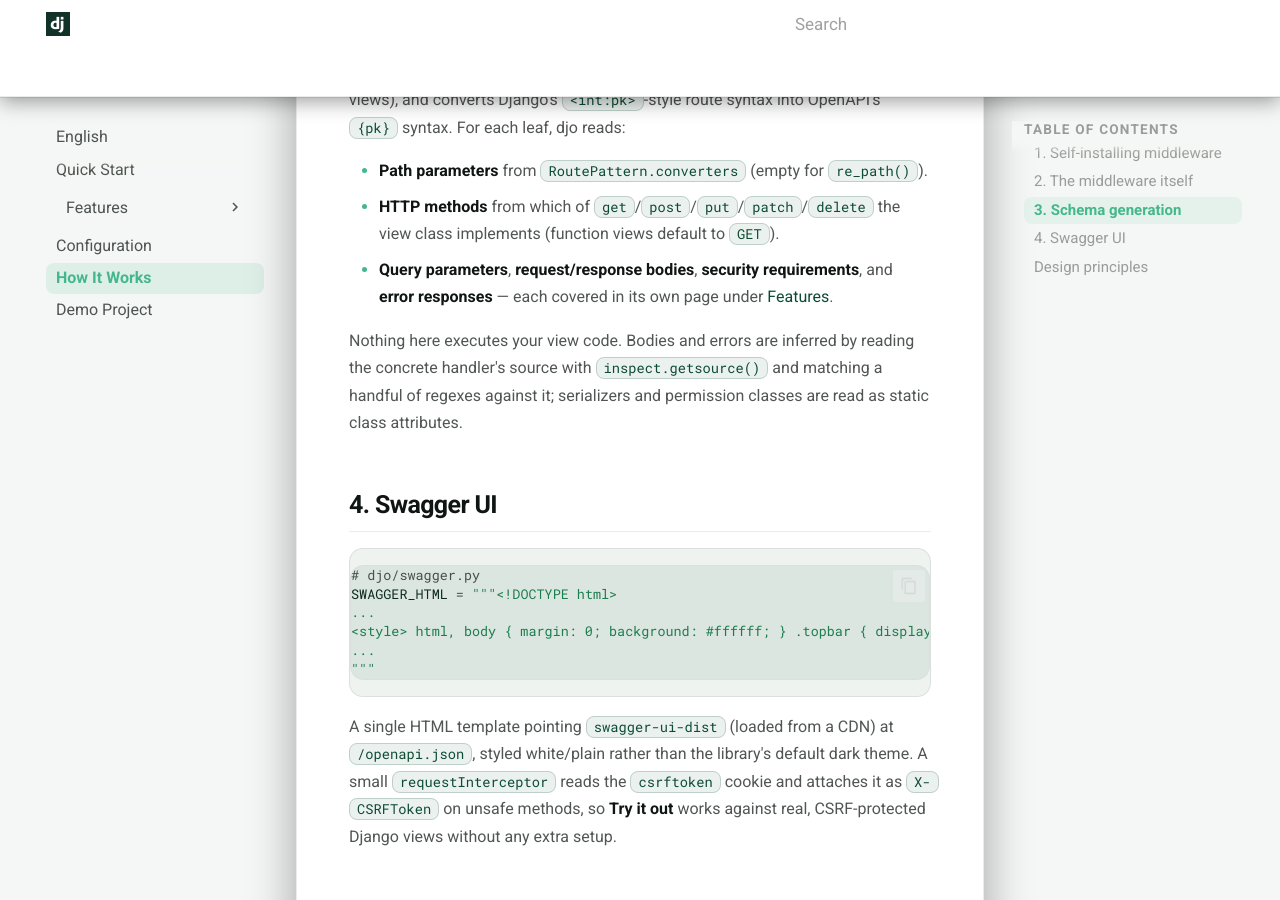
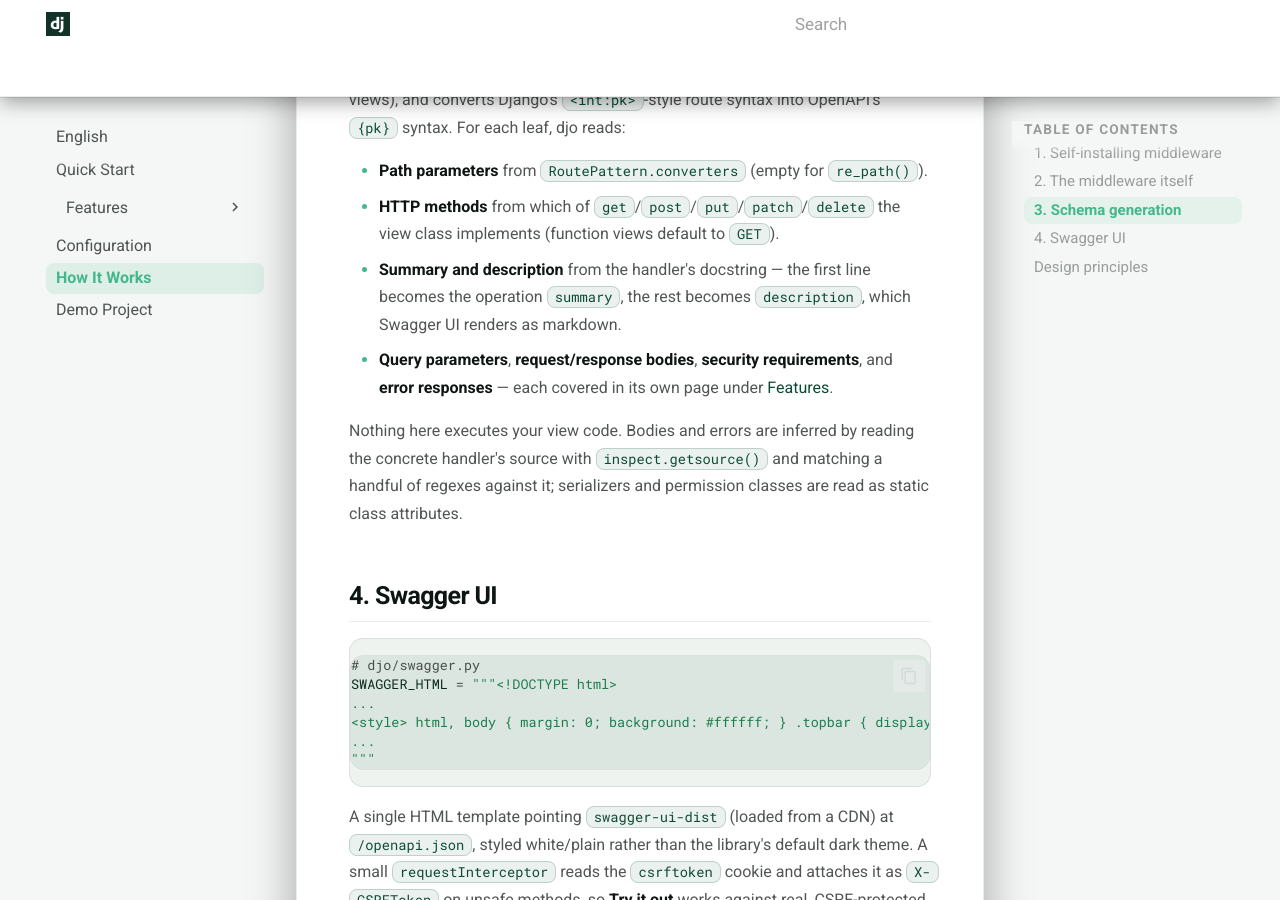
Before and after one commit to NEFORCEO/djo, an MkDocs documentation site: the page built from docs/en/how-it-works.md, in a window 1280 px wide and 900 px high, scrolled down 1563 px. Built offline with MkDocs 1.6.1 and Material for MkDocs 9.7.7, drawn with Linux system fonts in a browser that asks for light colours; comment, search, counter and statistics services are not loaded.

Commit message:
docs: update how-it-works.md

```diff
--- a/docs/en/how-it-works.md
+++ b/docs/en/how-it-works.md
@@ -49,6 +49,7 @@ def generate_openapi_schema() -> dict:
 
 - **Path parameters** from `RoutePattern.converters` (empty for `re_path()`).
 - **HTTP methods** from which of `get`/`post`/`put`/`patch`/`delete` the view class implements (function views default to `GET`).
+- **Summary and description** from the handler's docstring — the first line becomes the operation `summary`, the rest becomes `description`, which Swagger UI renders as markdown.
 - **Query parameters**, **request/response bodies**, **security requirements**, and **error responses** — each covered in its own page under [Features](features/index.md).
 
 Nothing here executes your view code. Bodies and errors are inferred by reading the concrete handler's source with `inspect.getsource()` and matching a handful of regexes against it; serializers and permission classes are read as static class attributes.
```
